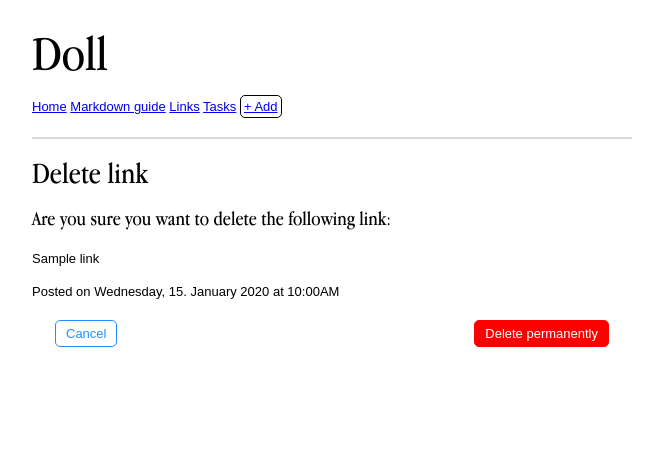
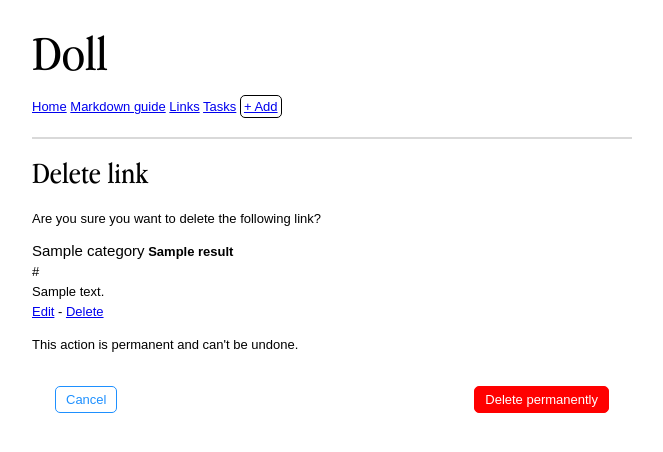
Before and after one commit to Starstaub/doll, a Flask app: template app/templates/link_delete.html in a window 1280 px wide. Shown: the top 452 px of the page, without its empty margins (308-971 px from the left). Run offline with Flask 2, Linux system fonts and the light colour scheme; tables that the repository leaves empty hold one stand-in row (values such as "Sample post"); the template is opened without the code that fills it: values that come from a table or form of the project are taken from there, most other values are stand-ins (such as "Sample title", 1, 10 or a date in 2020).

Commit message:
Advanced on links

```diff
--- a/app/templates/link_delete.html
+++ b/app/templates/link_delete.html
@@ -8,9 +8,11 @@
 
     {{ form.hidden_tag() }}
 
-    <h3>Are you sure you want to delete the following link:</h3>
-    <p>{{ link.title }}</p>
-    Posted on {{ link.timestamp.strftime("%A, %d. %B %Y at %I:%M%p") }}
+    <p>Are you sure you want to delete the following link?</p>
+
+    {% include "_links.html" %}
+
+    <p>This action is permanent and can't be undone.</p>
 
     <table class="table_buttons">
         <tr>
```
Also changed, not shown: app/templates/link_edit.html (+9 -0 lines).
